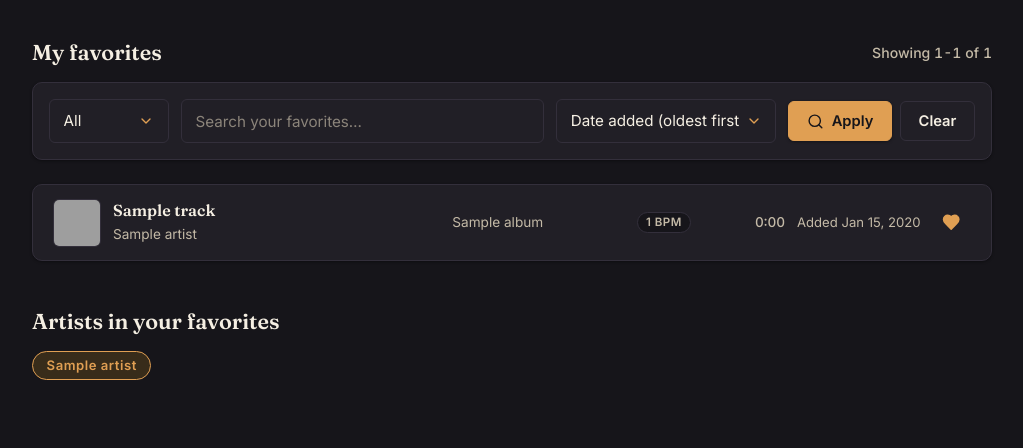
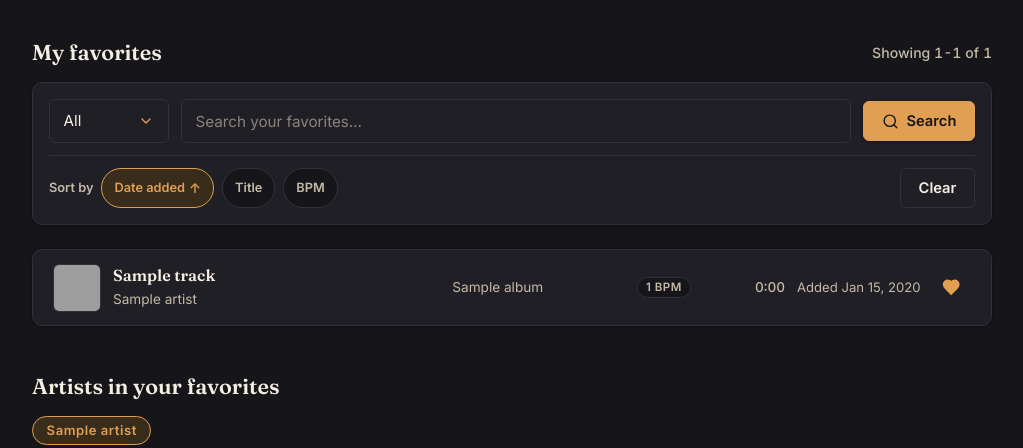
Before and after one commit to asterialumi/synthdex, a Django app: page /favorites/?sort=oldest in a window 1280 px wide. Shown: the part 185-633 px from the top of the page, without its empty margins (128-1151 px from the left). Run offline with Django 5.2, Linux system fonts and the light colour scheme; a user stored in the database is signed in; tables that the repository leaves empty hold one stand-in row (values such as "Sample post"); grey boxes are pictures that could not be loaded.

Commit message:
Polish round 3A: favorites sort pills

```diff
--- a/static/css/favorites/favorites.css
+++ b/static/css/favorites/favorites.css
@@ -65,16 +65,62 @@
   min-width: 0;
 }
 
-.favorites-sort-select {
-  width: 220px;
+.favorites-search-btn {
   flex: none;
 }
 
-.favorites-filter-actions {
+/* Row 2: Sort pills */
+.favorites-sort-row {
   display: flex;
+  flex-wrap: wrap;
   align-items: center;
   gap: var(--space-2);
+  margin-top: var(--space-3);
+  padding-top: var(--space-3);
+  border-top: 1px solid var(--border);
+}
+
+.favorites-sort-label {
+  font-size: 0.8rem;
+  font-weight: 600;
+  color: var(--ink-muted);
   flex: none;
+}
+
+.favorites-sort-pills {
+  display: flex;
+  flex-wrap: wrap;
+  gap: var(--space-2);
+  align-items: center;
+}
+
+.fav-sort-pill {
+  min-height: 40px;
+  padding: 0 var(--space-3);
+  font-size: 0.8rem;
+  text-transform: none;
+  letter-spacing: 0;
+  text-decoration: none;
+  transition: background-color 0.15s ease, border-color 0.15s ease, color 0.15s ease;
+}
+
+.fav-sort-pill:hover {
+  text-decoration: none;
+  opacity: 0.85;
+}
+
+.fav-sort-pill:focus-visible {
+  outline: 2px solid var(--focus-ring);
+  outline-offset: 2px;
+}
+
+.fav-sort-arrow {
+  font-size: 0.85rem;
+}
+
+.favorites-clear-btn {
+  flex: none;
+  margin-left: auto;
 }
 
 @media (max-width: 767.98px) {
@@ -84,18 +130,27 @@
   }
 
   .favorites-type-select,
-  .favorites-sort-select,
   .favorites-search-input {
     width: 100%;
     flex: none;
   }
 
-  .favorites-filter-actions {
+  .favorites-search-btn {
     width: 100%;
   }
 
-  .favorites-filter-actions .btn {
-    flex: 1;
+  .favorites-sort-row {
+    gap: var(--space-2);
+  }
+
+  .favorites-clear-btn {
+    margin-left: 0;
+  }
+}
+
+@media (max-width: 390px) {
+  .favorites-sort-pills {
+    gap: var(--space-1);
   }
 }
 
--- a/templates/favorites/favorites.html
+++ b/templates/favorites/favorites.html
@@ -33,7 +33,9 @@
         </div>
 
         <div class="card favorites-filter-card mb-4">
+            <!-- Row 1: Filter, Search, Submit -->
             <form method="get" action="{% url 'favorites:list' %}" class="favorites-filter-form">
+                <input type="hidden" name="sort" value="{{ sort_by }}">
                 <select name="type" class="search-panel-select favorites-type-select" aria-label="Filter category">
                     {% for value, label in search_types %}
                     <option value="{{ value }}"{% if value == filter_type %} selected{% endif %}>{{ label }}</option>
@@ -47,21 +49,86 @@
                     class="search-panel-input favorites-search-input"
                     placeholder="Search your favorites…"
                     aria-label="Search favorites">
-                <select name="sort" class="search-panel-select favorites-sort-select" aria-label="Sort favorites">
-                    {% for value, label in sort_choices %}
-                    <option value="{{ value }}"{% if value == sort_by %} selected{% endif %}>{{ label }}</option>
-                    {% endfor %}
-                </select>
-                <div class="favorites-filter-actions">
-                    <button type="submit" class="btn btn-primary">
-                        <svg class="icon" aria-hidden="true"><use href="#i-search"/></svg>
-                        <span>Apply</span>
-                    </button>
-                    {% if has_active_filters %}
-                    <a href="{% url 'favorites:list' %}" class="btn btn-secondary">Clear</a>
+                <button type="submit" class="btn btn-primary favorites-search-btn">
+                    <svg class="icon" aria-hidden="true"><use href="#i-search"/></svg>
+                    <span>Search</span>
+                </button>
+            </form>
+            <!-- Row 2: Sort pills -->
+            <div class="favorites-sort-row">
+                <span class="favorites-sort-label" id="sort-pills-label">Sort by</span>
+                <nav class="favorites-sort-pills" aria-labelledby="sort-pills-label">
+                    {# Date added pill #}
+                    {% if sort_by == 'newest' %}
+                    <a href="{% querystring sort='oldest' page=None %}"
+                       class="pill pill--accent fav-sort-pill fav-sort-pill--active"
+                       aria-current="true"
+                       aria-label="Sort by date added, newest first. Activate to reverse to oldest first.">
+                        Date added <span class="fav-sort-arrow" aria-hidden="true">↓</span>
+                    </a>
+                    {% elif sort_by == 'oldest' %}
+                    <a href="{% querystring sort='newest' page=None %}"
+                       class="pill pill--accent fav-sort-pill fav-sort-pill--active"
+                       aria-current="true"
+                       aria-label="Sort by date added, oldest first. Activate to reverse to newest first.">
+                        Date added <span class="fav-sort-arrow" aria-hidden="true">↑</span>
+                    </a>
+                    {% else %}
+                    <a href="{% querystring sort='newest' page=None %}"
+                       class="pill fav-sort-pill"
+                       aria-label="Sort by date added, newest first.">
+                        Date added
+                    </a>
                     {% endif %}
-                </div>
-            </form>
+                    {# Title pill #}
+                    {% if sort_by == 'title_asc' %}
+                    <a href="{% querystring sort='title_desc' page=None %}"
+                       class="pill pill--accent fav-sort-pill fav-sort-pill--active"
+                       aria-current="true"
+                       aria-label="Sort by title, A to Z. Activate to reverse to Z to A.">
+                        Title <span class="fav-sort-arrow" aria-hidden="true">↑</span>
+                    </a>
+                    {% elif sort_by == 'title_desc' %}
+                    <a href="{% querystring sort='title_asc' page=None %}"
+                       class="pill pill--accent fav-sort-pill fav-sort-pill--active"
+                       aria-current="true"
+                       aria-label="Sort by title, Z to A. Activate to reverse to A to Z.">
+                        Title <span class="fav-sort-arrow" aria-hidden="true">↓</span>
+                    </a>
+                    {% else %}
+                    <a href="{% querystring sort='title_asc' page=None %}"
+                       class="pill fav-sort-pill"
+                       aria-label="Sort by title, A to Z.">
+                        Title
+                    </a>
+                    {% endif %}
+                    {# BPM pill #}
+                    {% if sort_by == 'bpm_asc' %}
+                    <a href="{% querystring sort='bpm_desc' page=None %}"
+                       class="pill pill--accent fav-sort-pill fav-sort-pill--active"
+                       aria-current="true"
+                       aria-label="Sort by BPM, low to high. Activate to reverse to high to low.">
+                        BPM <span class="fav-sort-arrow" aria-hidden="true">↑</span>
+                    </a>
+                    {% elif sort_by == 'bpm_desc' %}
+                    <a href="{% querystring sort='bpm_asc' page=None %}"
+                       class="pill pill--accent fav-sort-pill fav-sort-pill--active"
+                       aria-current="true"
+                       aria-label="Sort by BPM, high to low. Activate to reverse to low to high.">
+                        BPM <span class="fav-sort-arrow" aria-hidden="true">↓</span>
+                    </a>
+                    {% else %}
+                    <a href="{% querystring sort='bpm_asc' page=None %}"
+                       class="pill fav-sort-pill"
+                       aria-label="Sort by BPM, low to high.">
+                        BPM
+                    </a>
+                    {% endif %}
+                </nav>
+                {% if has_active_filters %}
+                <a href="{% url 'favorites:list' %}" class="btn btn-secondary btn-sm favorites-clear-btn">Clear</a>
+                {% endif %}
+            </div>
         </div>
 
         {% if favorites %}
```
